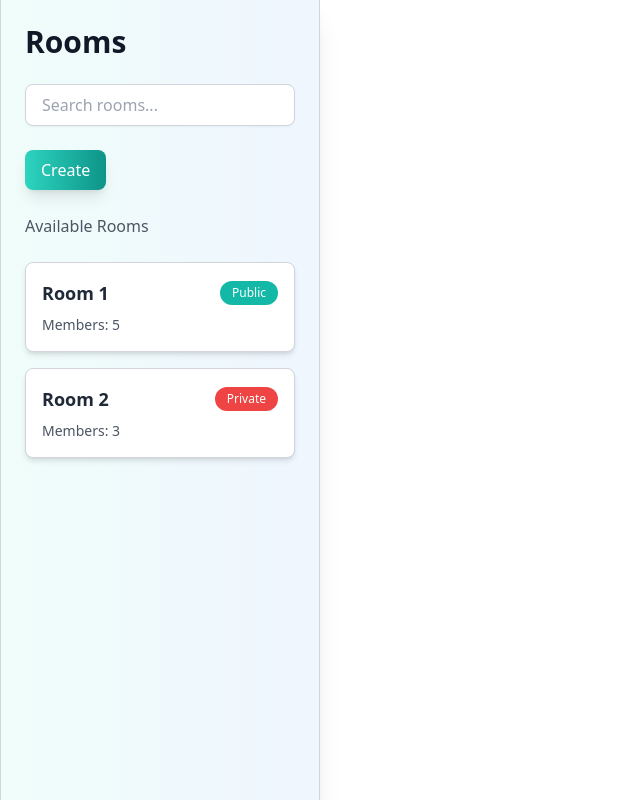
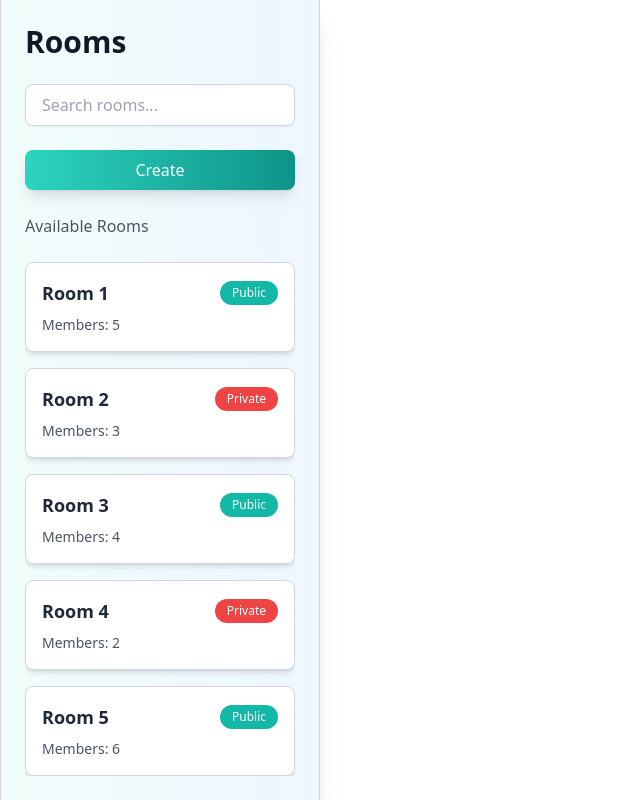
Before and after one commit to Arijit-123Banerjee/ChatRoomHub, a React (Vite) app: page / in a window 1280 px wide. Shown: the whole page, without its empty margins (0-640 px from the left). Built offline with nearby package versions, Linux system fonts and the light colour scheme.

Commit message:
added scroll

```diff
--- a/src/Components/Sidebar.jsx
+++ b/src/Components/Sidebar.jsx
@@ -4,6 +4,10 @@ import CreateRoomModal from "./CreateRoomModal"; // Adjust the import path as ne
 const initialRooms = [
   { name: "Room 1", members: 5, status: "Public" },
   { name: "Room 2", members: 3, status: "Private" },
+  { name: "Room 3", members: 4, status: "Public" },
+  { name: "Room 4", members: 2, status: "Private" },
+  { name: "Room 5", members: 6, status: "Public" },
+  { name: "Room 6", members: 1, status: "Private" },
   // Add more rooms here
 ];
 
@@ -24,11 +28,11 @@ const Sidebar = ({ onRoomSelect }) => {
 
   return (
     <>
-      {/* Full Screen Sidebar on Tablet and Mobile */}
+      {/* Full Screen Sidebar on Mobile */}
       <div
-        className={`fixed inset-0 z-40 bg-gradient-to-r from-teal-50 to-blue-50 text-gray-800 p-4 sm:p-6 shadow-xl border-r border-gray-300 transform transition-transform ${
-          sidebarOpen ? "translate-x-0" : "-translate-x-full"
-        } md:relative md:translate-x-0 md:w-80 md:h-screen md:border-l md:border-gray-300`}
+        className={`fixed inset-0 z-50 bg-gradient-to-r from-teal-50 to-blue-50 text-gray-800 p-4 sm:p-6 shadow-xl border-r border-gray-300 transform transition-transform ${
+          sidebarOpen ? "translate-x-0 " : "-translate-x-full"
+        } md:relative md:translate-x-0 md:w-80 md:h-screen md:border-l md:border-gray-300 flex flex-col`}
       >
         {/* Toggle Button for Mobile */}
         <button
@@ -76,7 +80,10 @@ const Sidebar = ({ onRoomSelect }) => {
         </button>
         <p className="text-gray-600 mb-6 font-medium">Available Rooms</p>
 
-        {/* Room List */}
+        {/* Scrollable Room List */}
+        <div className="flex-1 overflow-y-auto">
+          {" "}
+          {/* Makes this container scrollable */}
           <div className="space-y-4">
             {filteredRooms.length > 0 ? (
               filteredRooms.map((room, index) => (
@@ -111,6 +118,7 @@ const Sidebar = ({ onRoomSelect }) => {
               <p className="text-gray-600">No rooms found</p>
             )}
           </div>
+        </div>
 
         {/* Modal */}
         <CreateRoomModal
@@ -119,29 +127,6 @@ const Sidebar = ({ onRoomSelect }) => {
           onCreate={handleCreateRoom}
         />
       </div>
-
-      {/* Button to show sidebar again on mobile */}
-      {!sidebarOpen && (
-        <button
-          className="fixed bottom-4 right-4 p-3 bg-teal-600 text-white rounded-full shadow-lg z-50 md:hidden"
-          onClick={() => setSidebarOpen(true)}
-        >
-          <svg
-            className="w-6 h-6"
-            fill="none"
-            stroke="currentColor"
-            viewBox="0 0 24 24"
-            xmlns="http://www.w3.org/2000/svg"
-          >
-            <path
-              strokeLinecap="round"
-              strokeLinejoin="round"
-              strokeWidth="2"
-              d="M5 12l5 5 5-5-5-5-5 5z"
-            />
-          </svg>
-        </button>
-      )}
     </>
   );
 };
--- a/src/index.css
+++ b/src/index.css
@@ -1,3 +1,7 @@
 @tailwind base;
 @tailwind components;
 @tailwind utilities;
+
+::-webkit-scrollbar {
+  display: none;
+}
```
Lines whose indentation alone changed are shown as unchanged.
